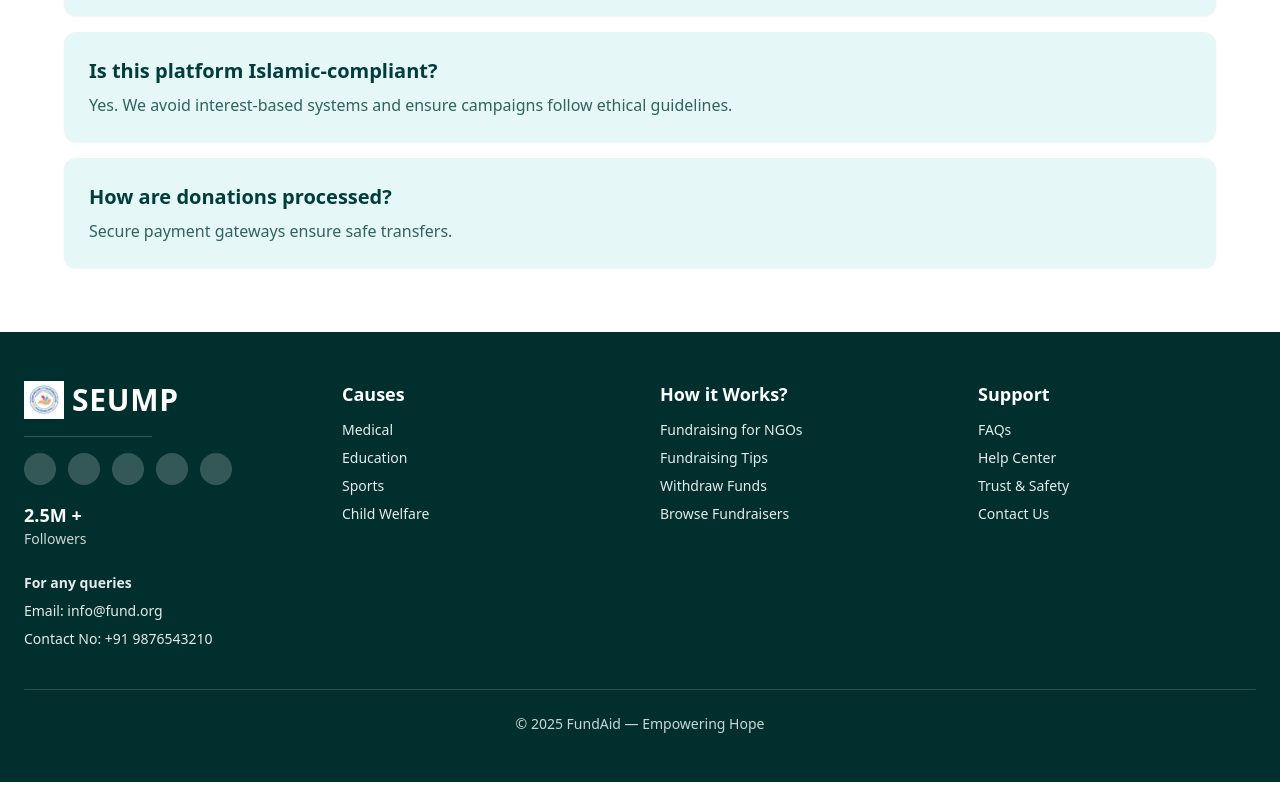
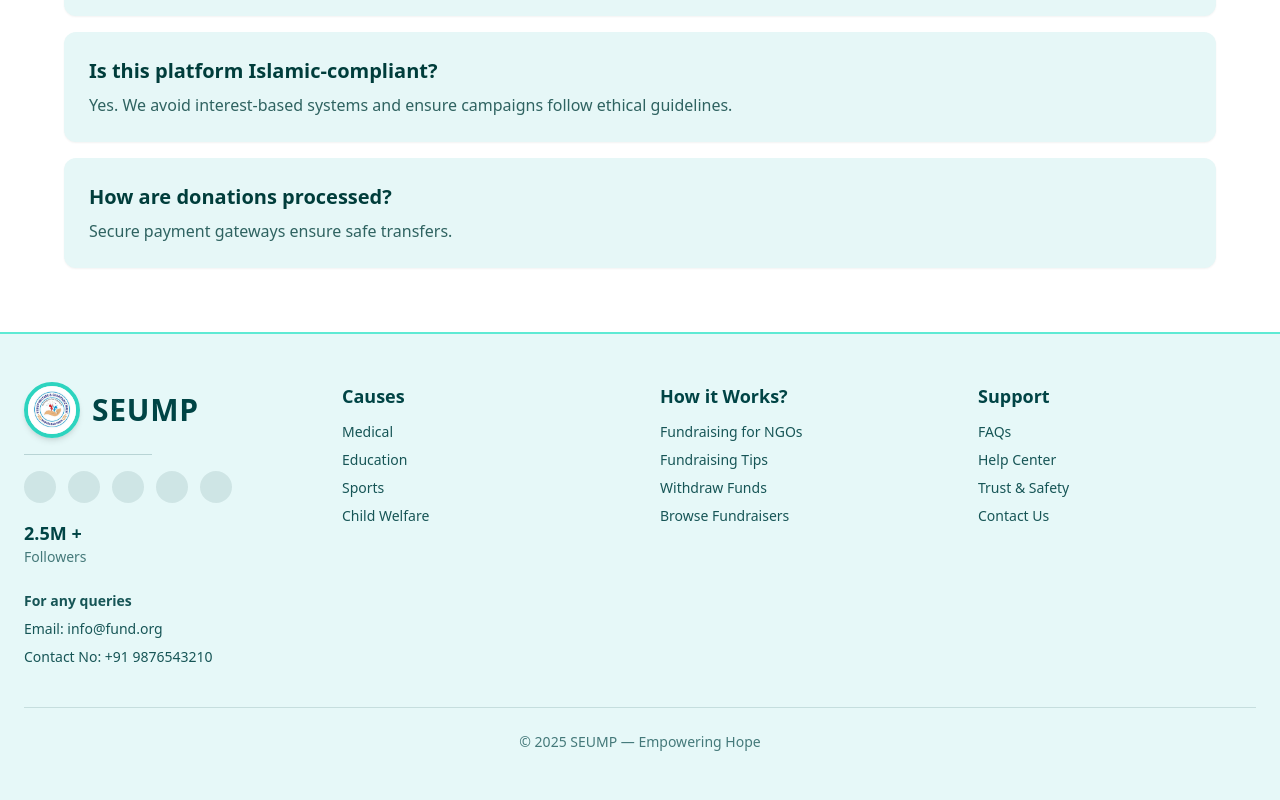
Before and after one commit to yaserkhan55/fund, a React app in the folder Frontend/: page / in a window 1280 px wide. Shown: the part 1840-2640 px from the top of the page. Built offline with nearby package versions, Linux system fonts and the light colour scheme; no server answers; the HTML template or start-up script is replaced by a standard one.

Commit message:
logo enhancement

```diff
--- a/Frontend/src/components/Footer.jsx
+++ b/Frontend/src/components/Footer.jsx
@@ -1,34 +1,34 @@
 export default function Footer() {
   return (
-    <footer className="bg-[#002F2D] text-white py-12 px-6 mt-16">
+    <footer className="bg-[#E6F8F8] text-[#004445] py-12 px-6 mt-16 border-t-2 border-teal-300">
       <div className="max-w-7xl mx-auto grid grid-cols-1 md:grid-cols-4 gap-10">
 
         {/* LOGO + FOLLOW */}
         <div>
-          <div className="flex items-center gap-2">
-            {/* Replace this with your own image */}
+          <div className="flex items-center gap-3">
             <img
               src="/WhatsApp Image 2025-11-20 at 12.07.54 PM.jpeg"
               alt="Logo"
-              className="w-10 h-10 object-contain"
+              className="w-14 h-14 rounded-full border-4 border-teal-400 object-cover shadow-md"
             />
-            <h1 className="text-3xl font-bold tracking-wide">
-              SEUMP<span className="text-teal-300"></span>
+
+            <h1 className="text-3xl font-extrabold tracking-wide text-[#004445]">
+              SEUMP
             </h1>
           </div>
 
-          <div className="h-[1px] bg-white/20 my-4 w-32"></div>
+          <div className="h-[1px] bg-[#004445]/20 my-4 w-32"></div>
 
           <div className="flex space-x-3">
-            <div className="w-8 h-8 rounded-full bg-white/20"></div>
-            <div className="w-8 h-8 rounded-full bg-white/20"></div>
-            <div className="w-8 h-8 rounded-full bg-white/20"></div>
-            <div className="w-8 h-8 rounded-full bg-white/20"></div>
-            <div className="w-8 h-8 rounded-full bg-white/20"></div>
+            <div className="w-8 h-8 rounded-full bg-[#004445]/10"></div>
+            <div className="w-8 h-8 rounded-full bg-[#004445]/10"></div>
+            <div className="w-8 h-8 rounded-full bg-[#004445]/10"></div>
+            <div className="w-8 h-8 rounded-full bg-[#004445]/10"></div>
+            <div className="w-8 h-8 rounded-full bg-[#004445]/10"></div>
           </div>
 
-          <p className="mt-4 font-semibold text-lg">2.5M +</p>
-          <p className="text-sm opacity-80">Followers</p>
+          <p className="mt-4 font-semibold text-lg text-[#004445]">2.5M +</p>
+          <p className="text-sm opacity-70">Followers</p>
 
           <div className="mt-6 space-y-2 text-sm opacity-90">
             <p className="font-semibold">For any queries</p>
@@ -72,8 +72,8 @@ export default function Footer() {
       </div>
 
       {/* COPYRIGHT */}
-      <div className="text-center mt-10 text-sm opacity-80 border-t border-white/20 pt-6">
-        © {new Date().getFullYear()} FundAid — Empowering Hope
+      <div className="text-center mt-10 text-sm opacity-70 border-t border-[#004445]/20 pt-6">
+        © {new Date().getFullYear()} SEUMP — Empowering Hope
       </div>
     </footer>
   );
```
